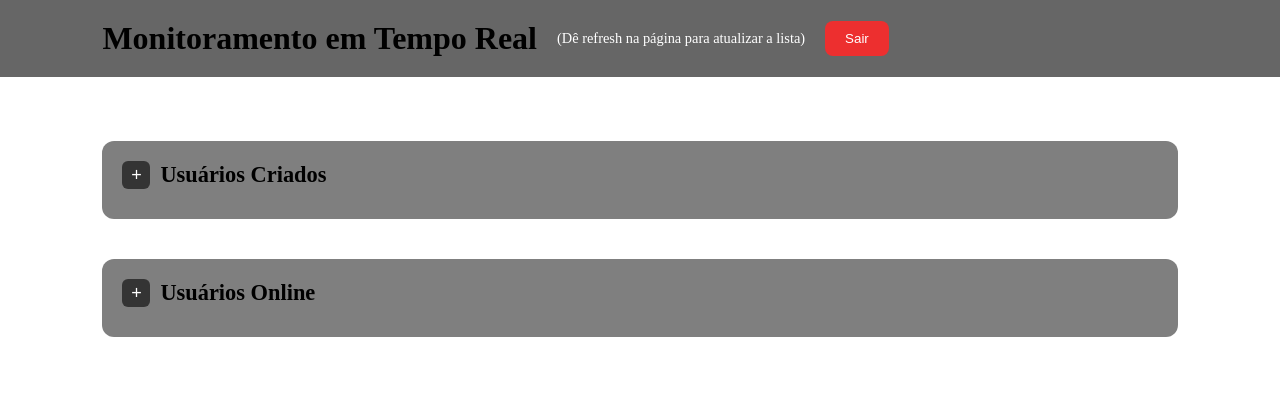
After one commit to lays-carvalho/tic-tac-toe, a Flask app: template app/frontend/templates/monitor.html in a window 1280 px wide. The commit adds this page. Shown: the top 400 px of the page. Run offline with Flask 3, Linux system fonts and the light colour scheme; the template is opened without the code that fills it, so the values that code supplies are empty; some libraries are stand-ins or nearby versions.

Commit message:
(feat): game monitoring - admin only

```diff
--- a/app/__init__.py
+++ b/app/__init__.py
@@ -1,19 +1,23 @@
 import os
-from flask import Flask, render_template, request, redirect, url_for
+from flask import Flask, render_template, request, redirect, url_for, g
 from flask_socketio import SocketIO
 from pymongo import MongoClient
+from pymongo.errors import ConnectionFailure
 from dotenv import load_dotenv
-from pymongo.errors import ConnectionFailure
+
 from app.services.user_service import UserService
 from app.services.room_cleanup import start_cleanup_scheduler
 from app.repositories.user_repository import UserRepository
+from app.repositories.session_repository import SessionRepository
 
 load_dotenv()
 
 SECRET_KEY = os.getenv("SECRET_KEY", "default_secret")
 MONGO_URI = os.getenv("MONGO_URI")
+
 socketio = SocketIO(cors_allowed_origins="*", async_mode="eventlet")
 
+# --- Conexão com MongoDB ---
 try:
     mongo_client = MongoClient(MONGO_URI, serverSelectionTimeoutMS=5000)
     mongo_client.admin.command('ping')
@@ -22,6 +26,10 @@ try:
 except ConnectionFailure as e:
     print("❌ Erro ao conectar no MongoDB Atlas:", e)
     db = None
+
+# --- Instancia repositórios ---
+session_repo = SessionRepository(db)
+user_repo = UserRepository(db)
 
 def create_app():
     app = Flask(
@@ -36,10 +44,24 @@ def create_app():
     from app.controllers.auth_controller import auth_bp
     from app.controllers.user_controller import user_bp
     from app.controllers.room_controller import room_bp
+
     app.register_blueprint(auth_bp)
     app.register_blueprint(user_bp)
     app.register_blueprint(room_bp)
 
+    # --- Antes de cada request: define usuário atual ---
+    @app.before_request
+    def load_current_user():
+        token = request.cookies.get("token")
+        g.current_user = None
+        if token:
+            session = session_repo.get_by_token(token)
+            if session:
+                user_id = session["user_id"]
+                g.current_user = user_repo.find_by_id(user_id)  # pega o usuário completo
+
+
+    # --- Rotas públicas ---
     @app.route("/")
     def index():
         return render_template("index.html")
@@ -50,15 +72,13 @@ def create_app():
 
     @app.route("/lobby")
     def lobby():
-        token = request.cookies.get("token")
-        if not token:
+        if not g.current_user:
             return redirect(url_for("auth.login"))
-        return render_template("lobby.html")
+        return render_template("lobby.html", current_user=g.current_user)
 
     @app.route("/game")
     def game():
-        token = request.cookies.get("token")
-        if not token:
+        if not g.current_user:
             return redirect(url_for("auth.login"))
         return render_template("game.html")
 
@@ -66,14 +86,22 @@ def create_app():
     def ranking():
         return render_template("ranking.html")
 
+    @app.route("/monitor")
+    def monitor():
+        if not g.current_user or g.current_user.get("username") != "admin":
+            return redirect(url_for("auth.login"))
+        return render_template("monitor.html")
+
+    # --- Socket ---
     from app.sockets.game_socket import register_game_events
     register_game_events(socketio, db)
 
+    # --- Inicialização ---
     if db is not None:
         start_cleanup_scheduler(db)
-        repo = UserRepository(db)
-        if not repo.find_by_username("admin"):
-            repo.create("admin", "admin123", is_admin=True)
+        if not user_repo.find_by_username("admin"):
+            user_repo.create("admin", "admin123", is_admin=True)
             print("✅ Usuário admin criado (login: admin / senha: admin123)")
 
+
     return app
--- /dev/null
+++ b/app/frontend/static/css/monitor.css
@@ -0,0 +1,126 @@
+/* monitor.css */
+
+/* Layout do main */
+main {
+    padding: 5% 8%;
+    display: flex;
+    flex-direction: column;
+    gap: 40px;
+}
+
+/* Seções */
+section {
+    background-color: rgba(0,0,0,0.5);
+    padding: 20px;
+    border-radius: 12px;
+}
+
+/* Títulos das seções com toggle */
+section h2 {
+    display: flex;
+    align-items: center;
+    gap: 10px;
+    font-size: 1.4rem;
+    margin-bottom: 10px;
+    cursor: pointer;
+}
+
+/* Observação de refresh */
+section p {
+    font-size: 0.9em;
+    color: var(--color-medium-gray);
+    margin-bottom: 10px;
+}
+
+/* Listas de usuários */
+ul {
+    max-height: 300px;
+    overflow-y: auto;
+    padding-left: 10px;
+}
+
+/* Itens da lista */
+ul li {
+    padding: 8px 5px;
+    border-bottom: 1px solid rgba(255, 255, 255, 0.1);
+    display: flex;
+    justify-content: space-between;
+    align-items: center;
+    font-family: var(--font-default);
+    color: var(--color-white);
+}
+
+ul li:last-child {
+    border-bottom: none;
+}
+
+/* Mensagem padrão quando não há usuários */
+.no-players {
+    text-align: center;
+    font-style: italic;
+    color: var(--color-medium-gray);
+}
+
+/* Botão de logout */
+#logoutBtn {
+    background-color: var(--color-red);
+    color: var(--color-white);
+    padding: 10px 20px;
+    border: none;
+    border-radius: 8px;
+    cursor: pointer;
+    float: right;
+    transition: all 0.2s;
+}
+
+#logoutBtn:hover {
+    opacity: 0.85;
+}
+
+/* Botões de toggle das seções */
+.toggle-btn {
+    background-color: var(--color-dark-80);
+    color: var(--color-white);
+    border: none;
+    border-radius: 6px;
+    width: 28px;
+    height: 28px;
+    font-size: 18px;
+    line-height: 1;
+    display: flex;
+    align-items: center;
+    justify-content: center;
+    cursor: pointer;
+    transition: transform 0.2s;
+}
+
+.toggle-btn:hover {
+    transform: scale(1.1);
+}
+
+/* Scroll mais bonito */
+ul::-webkit-scrollbar {
+    width: 8px;
+}
+
+ul::-webkit-scrollbar-track {
+    background: rgba(255,255,255,0.05);
+    border-radius: 8px;
+}
+
+ul::-webkit-scrollbar-thumb {
+    background-color: rgba(255,255,255,0.2);
+    border-radius: 8px;
+}
+
+/* Títulos do header */
+header {
+    display: flex;
+    align-items: center;
+    gap: 20px;
+    padding: 20px 8%;
+    background-color: rgba(0,0,0,0.6);
+    position: sticky;
+    top: 0;
+    z-index: 100;
+}
--- /dev/null
+++ b/app/frontend/static/js/monitor.js
@@ -0,0 +1,47 @@
+const socket = io();
+
+// Toggle simples (para expandir/colapsar)
+document.querySelectorAll(".toggle-btn").forEach(btn => {
+    btn.addEventListener("click", () => {
+        const content = btn.parentElement.nextElementSibling;
+        if (!content) return;
+        content.style.display = content.style.display === "none" ? "block" : "none";
+        btn.textContent = btn.textContent === "+" ? "−" : "+";
+    });
+});
+
+// Logout
+document.getElementById("logoutBtn").addEventListener("click", async () => {
+    await fetch("/logout", { method: "POST", credentials: "include" });
+    window.location.href = "/login";
+});
+
+// Preencher lista de usuários criados
+function populateList(elementId, items, formatter) {
+    const el = document.getElementById(elementId);
+    el.innerHTML = "";
+    items.forEach(item => {
+        const li = document.createElement("li");
+        li.textContent = formatter(item);
+        el.appendChild(li);
+    });
+}
+
+// Inicializa monitor
+async function initMonitor() {
+    // Usuários criados
+    const resAll = await fetch("/users/all", { credentials: "include" });
+    const allUsers = await resAll.json();
+    populateList("all-users-list", allUsers, u => `${u.username} (ID: ${u.id})`);
+
+    // Usuários online
+    const resOnline = await fetch("/users/online", { credentials: "include" });
+    const onlineUsers = await resOnline.json();
+    populateList("online-users-list", onlineUsers, u => `${u.username} (ID: ${u.id})`);
+}
+
+// Socket apenas para conexão inicial (opcional)
+socket.on("connect", () => {
+    console.log("Conectado ao monitor!");
+    initMonitor();
+});
--- /dev/null
+++ b/app/frontend/templates/monitor.html
@@ -0,0 +1,35 @@
+<!DOCTYPE html>
+<html lang="en">
+<head>
+    <meta charset="UTF-8">
+    <meta name="viewport" content="width=device-width, initial-scale=1.0">
+    <title>Monitor - Studio Alivio</title>
+    <link rel="stylesheet" href="{{ url_for('static', filename='css/base.css') }}">
+    <link rel="stylesheet" href="{{ url_for('static', filename='css/lobby.css') }}">
+    <link rel="stylesheet" href="{{ url_for('static', filename='css/monitor.css') }}">
+
+</head>
+<body>
+<header>
+    <h1>Monitoramento em Tempo Real</h1>
+    <p style="font-size: 0.9em; color: rgb(255, 255, 255);">(Dê refresh na página para atualizar a lista)</p>
+    <button id="logoutBtn">Sair</button>
+</header>
+
+<main>
+    <section>
+        <h2><button class="toggle-btn">+</button> Usuários Criados</h2>
+        <ul id="all-users-list"></ul>
+    </section>
+
+    <section>
+        <h2><button class="toggle-btn">+</button> Usuários Online</h2>
+        <ul id="online-users-list"></ul>
+    </section>
+</main>
+
+
+<script src="https://cdn.socket.io/4.6.1/socket.io.min.js"></script>
+<script type="module" src="{{ url_for('static', filename='js/monitor.js') }}"></script>
+</body>
+</html>
--- a/app/repositories/session_repository.py
+++ b/app/repositories/session_repository.py
@@ -18,5 +18,9 @@ class SessionRepository:
     def get_by_user(self, user_id):
         return self.sessions.find_one({"user_id": user_id})
 
+    def get_by_token(self, token):
+        """Retorna a sessão pelo token"""
+        return self.sessions.find_one({"token": token})
+
     def get_all_sessions(self):
         return list(self.sessions.find())
```
Also changed, not shown: app/controllers/auth_controller.py (+8 -0 lines), app/controllers/room_controller.py (+43 -19 lines), app/controllers/user_controller.py (+5 -3 lines), app/frontend/templates/lobby.html (+8 -0 lines), app/sockets/game_socket.py (+38 -21 lines).
